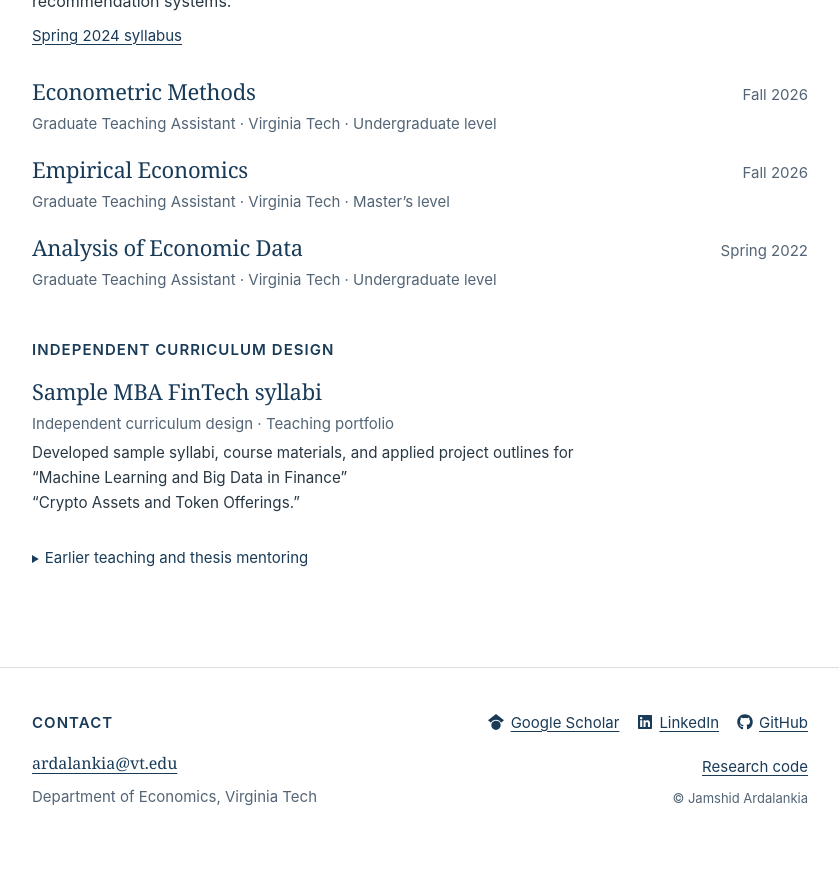
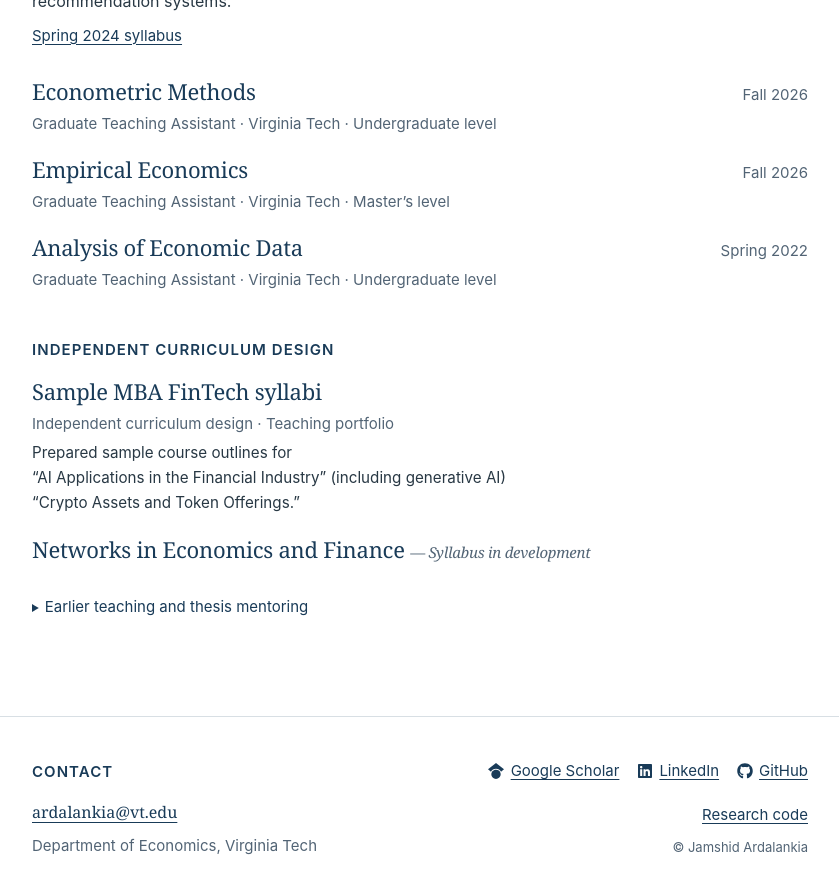
Before and after one commit to jamshidardalankia/jamshidardalankia.github.io, a Jekyll site: the page built from index.html, in a window 1280 px wide and 900 px high, scrolled down 3756 px. Shown: the top 894 px of the window, without its empty margins (220-1059 px from the left). Built offline with Jekyll 4.4.1, drawn with Linux system fonts in a browser that asks for light colours; before the commit the page ends 4607 px from its top, so only the background shows below that.

Commit message:
List the networks syllabus in development and clarify the applied AI sample

```diff
--- a/index.html
+++ b/index.html
@@ -335,7 +335,8 @@ layout: academic-page
 <article class="course"><div class="course-heading"><h4>Analysis of Economic Data</h4><p class="term">Spring 2022</p></div><p class="byline">Graduate Teaching Assistant · Virginia Tech · Undergraduate level</p></article>
 </section>
 <section class="teaching-group" aria-labelledby="teach-design"><h3 class="label" id="teach-design">Independent curriculum design</h3>
-<article class="course"><div class="course-heading"><h4>Sample MBA FinTech syllabi</h4></div><p class="byline">Independent curriculum design · Teaching portfolio</p><p class="description syllabi-description"><span>Developed sample syllabi, course materials, and applied project outlines for</span> <span>“Machine Learning and Big Data in Finance”</span> <span>“Crypto Assets and Token Offerings.”</span></p></article>
+<article class="course"><div class="course-heading"><h4>Sample MBA FinTech syllabi</h4></div><p class="byline">Independent curriculum design · Teaching portfolio</p><p class="description syllabi-description"><span>Prepared sample course outlines for</span> <span>“AI Applications in the Financial Industry” (including generative AI)</span> <span>“Crypto Assets and Token Offerings.”</span></p></article>
+<article class="course"><div class="course-heading"><h4>Networks in Economics and Finance <span class="byline">— <em>Syllabus in development</em></span></h4></div></article>
 </section>
 <details class="disclosure earlier-teaching"><summary>Earlier teaching and thesis mentoring</summary>
 <article class="course"><div class="course-heading"><h4>Investment Management and Computational Programming in Finance with Python</h4><p class="term">2018–2019</p></div><p class="byline">Teaching and thesis research support · Shahid Beheshti University</p></article>
```
